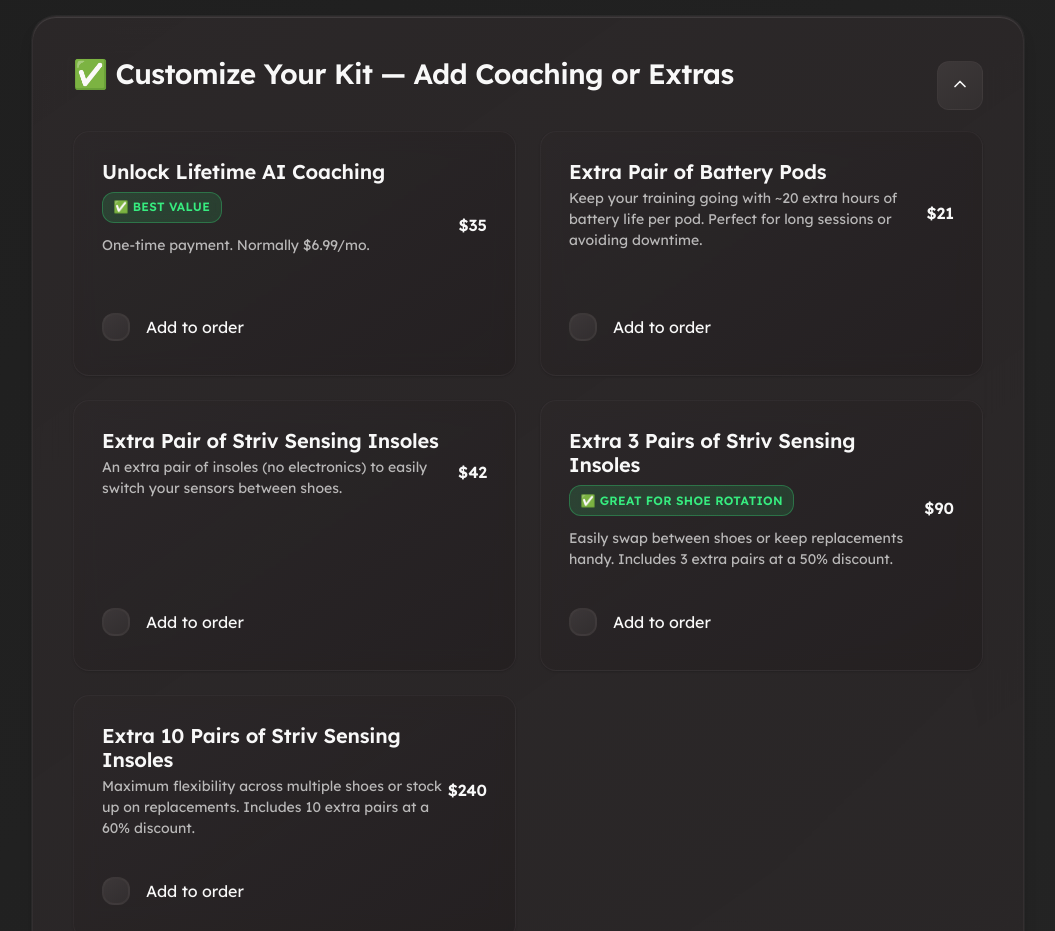
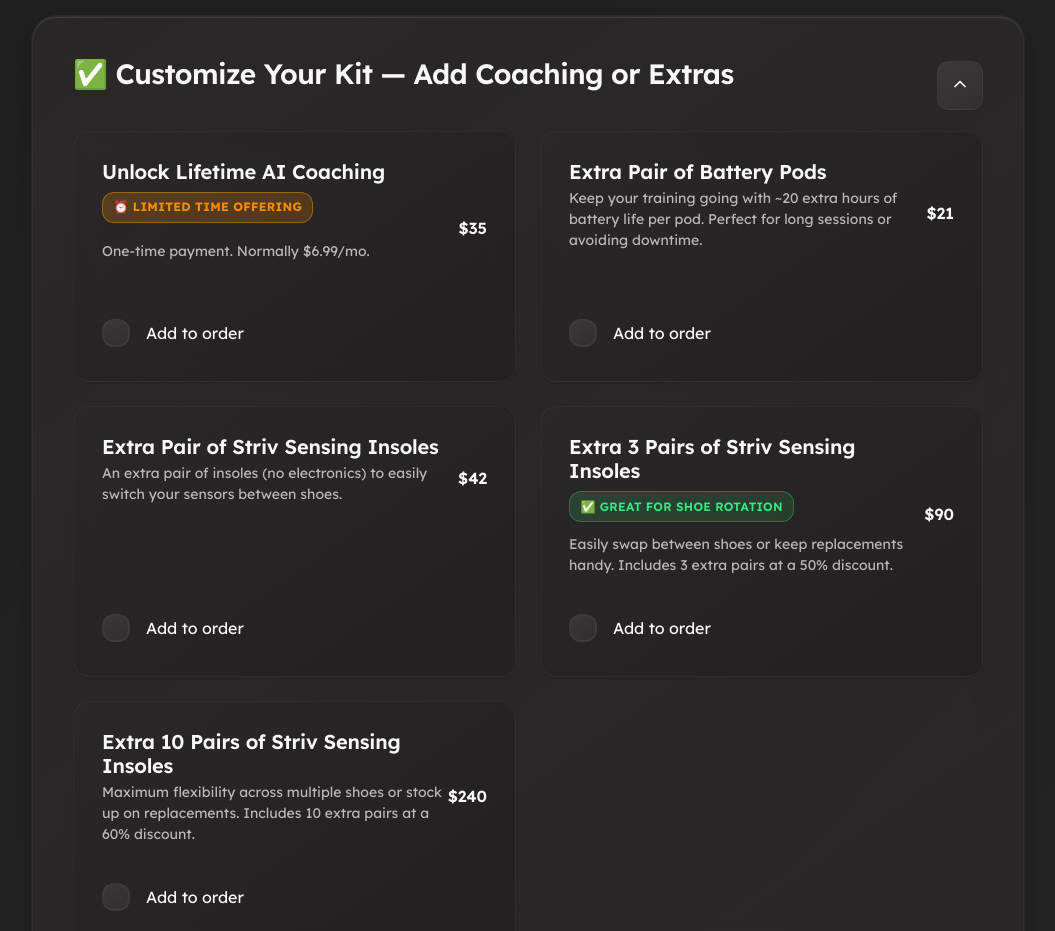
Before and after one commit to axl-striv/axl-striv.github.io, a plain HTML site: page checkout/index.html in a window 1280 px wide. Shown: the part 1040-1971 px from the top of the page, without its empty margins (112-1167 px from the left). Drawn offline with Linux system fonts and the light colour scheme; no server answers.

Commit message:
limited time offering

```diff
--- a/checkout/index.html
+++ b/checkout/index.html
@@ -123,7 +123,7 @@
                 <div>
                   <h3>Unlock Lifetime AI Coaching</h3>
                   <div class="addon-tags">
-                    <span class="recommendation-tag">✅ Best Value</span>
+                    <span class="limited-time-tag">⏰ Limited Time Offering</span>
                   </div>
                   <p class="addon-description">One-time payment. Normally $6.99/mo.</p>
                 </div>
--- a/checkout/styles.css
+++ b/checkout/styles.css
@@ -1012,6 +1012,57 @@ button {
   box-shadow: 0 2px 8px rgba(55, 236, 127, 0.2);
 }
 
+.limited-time-tag {
+  display: inline-block;
+  background: linear-gradient(135deg, rgba(255, 165, 0, 0.2) 0%, rgba(255, 140, 0, 0.2) 100%);
+  color: #ff8c00;
+  font-size: 0.75rem;
+  font-weight: 700;
+  font-family: var(--font-family);
+  padding: 0.35rem 0.65rem;
+  border-radius: var(--radius);
+  border: 1px solid rgba(255, 165, 0, 0.4);
+  text-transform: uppercase;
+  letter-spacing: 0.025em;
+  transition: var(--transition);
+  backdrop-filter: blur(5px);
+  /* animation: limitedTimePulse 2s ease-in-out infinite; */
+  position: relative;
+  overflow: hidden;
+}
+
+.limited-time-tag::before {
+  content: '';
+  position: absolute;
+  top: 0;
+  left: -100%;
+  width: 100%;
+  height: 100%;
+  background: linear-gradient(90deg, transparent, rgba(255, 255, 255, 0.2), transparent);
+  transition: left 0.5s ease;
+}
+
+.limited-time-tag:hover {
+  background: linear-gradient(135deg, rgba(255, 165, 0, 0.3) 0%, rgba(255, 140, 0, 0.3) 100%);
+  border-color: rgba(255, 165, 0, 0.6);
+  transform: scale(1.05);
+  box-shadow: 0 2px 8px rgba(255, 165, 0, 0.3);
+  animation-duration: 1s;
+}
+
+.limited-time-tag:hover::before {
+  left: 100%;
+}
+
+@keyframes limitedTimePulse {
+  0%, 100% {
+    box-shadow: 0 0 5px rgba(255, 165, 0, 0.3);
+  }
+  50% {
+    box-shadow: 0 0 15px rgba(255, 165, 0, 0.5), 0 0 25px rgba(255, 165, 0, 0.2);
+  }
+}
+
 /* Smooth scrolling and enhanced animations */
 html {
   scroll-behavior: smooth;
```
